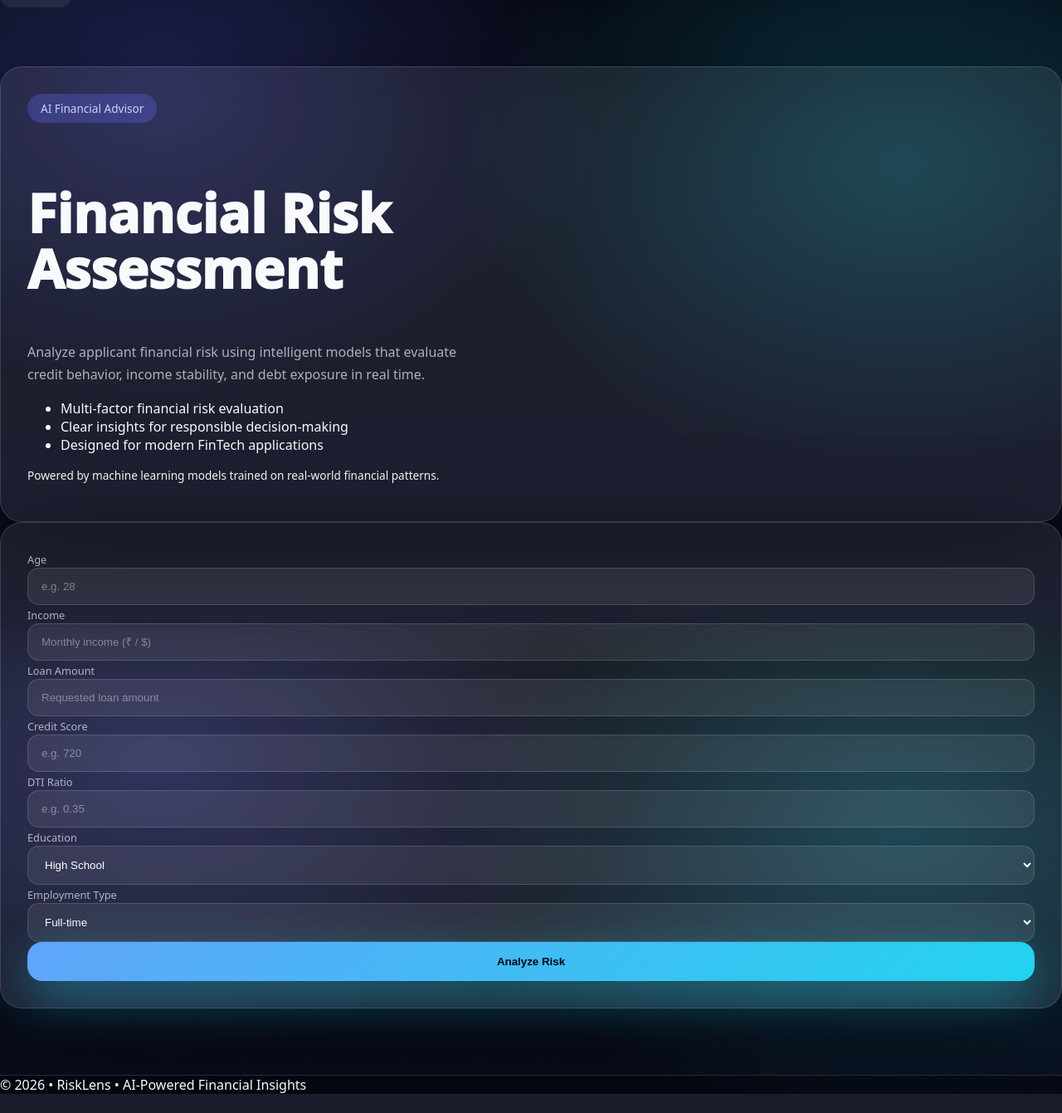
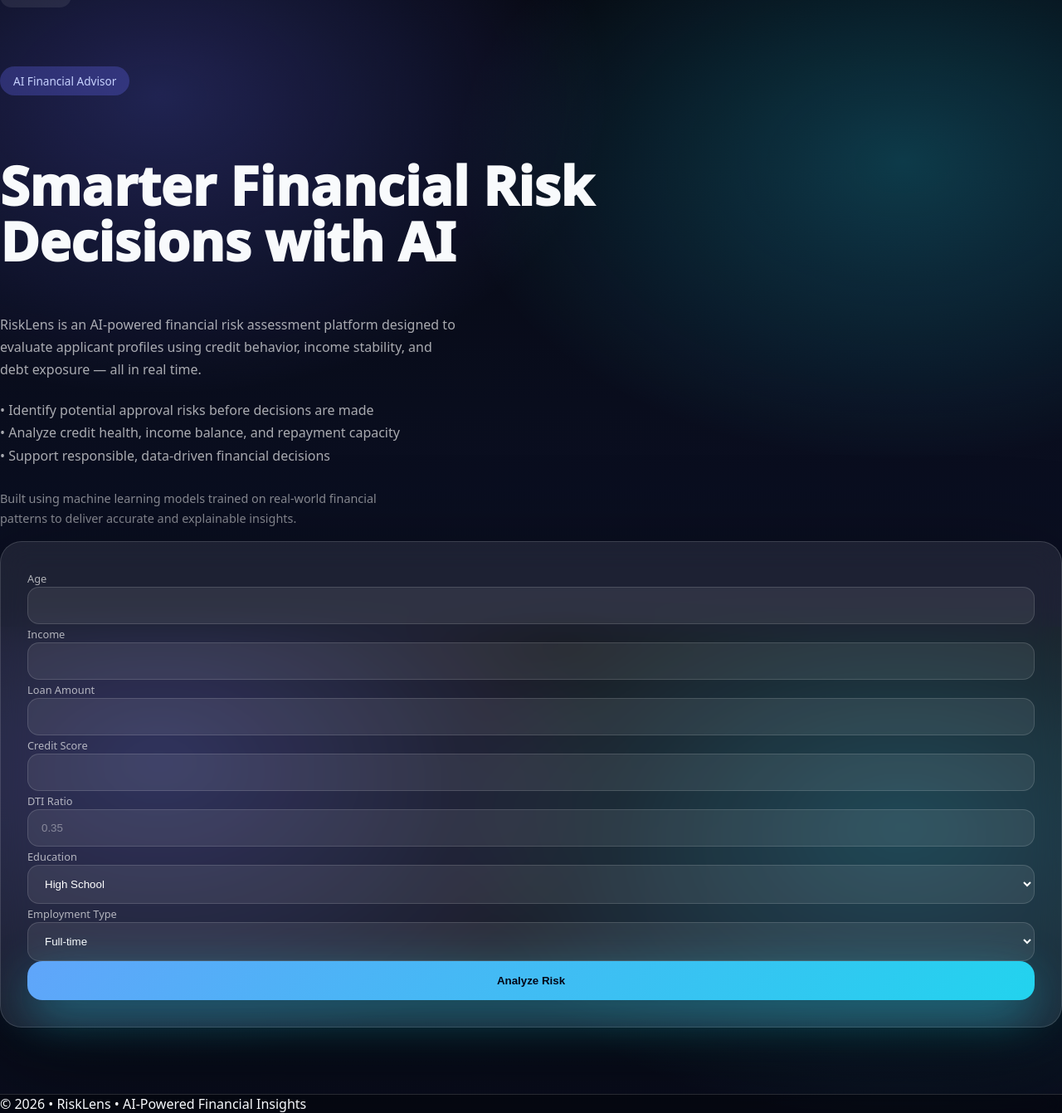
Before and after one commit to Haril2766/Loan-Default-ML, a Flask app: page / in a window 1280 px wide. Shown: the part 45-1386 px from the top of the page at 83% size. Before the commit the page ends 1363 px from the top, so only its background shows below. Run offline with Flask 3, Linux system fonts and the light colour scheme.

Commit message:
Update index.html

```diff
--- a/templates/index.html
+++ b/templates/index.html
@@ -4,98 +4,90 @@
 {% block content %}
 <section class="heroWrap">
   <div class="container">
+    <div class="row">
 
-    <!-- ROW -->
-    <div class="row g-5 align-items-stretch">
-
-      <!-- LEFT : HERO CARD -->
-      <div class="col-lg-6">
-        <div class="glassCard h-100">
-
-          <span class="pill">AI Financial Advisor</span>
+      <!-- LEFT : HERO CONTENT -->
+      <div class="heroCard">
+        <div class="pill">AI Financial Advisor</div>
 
         <h1 class="heroTitle">
-            Financial Risk<br>Assessment
+          Smarter Financial Risk<br>
+          Decisions with AI
         </h1>
 
         <p class="heroText">
-            Analyze applicant financial risk using intelligent models that evaluate
-            credit behavior, income stability, and debt exposure in real time.
+          RiskLens is an AI-powered financial risk assessment platform designed
+          to evaluate applicant profiles using credit behavior, income stability,
+          and debt exposure — all in real time.
         </p>
 
-          <ul class="text-soft mt-4">
-            <li>Multi-factor financial risk evaluation</li>
-            <li>Clear insights for responsible decision-making</li>
-            <li>Designed for modern FinTech applications</li>
-          </ul>
-
-          <p class="text-soft mt-4" style="font-size:.85rem">
-            Powered by machine learning models trained on real-world financial patterns.
+        <p class="heroText" style="margin-top:22px;">
+          • Identify potential approval risks before decisions are made<br>
+          • Analyze credit health, income balance, and repayment capacity<br>
+          • Support responsible, data-driven financial decisions
         </p>
 
-        </div>
+        <p class="heroText" style="margin-top:26px; font-size:.9rem; opacity:.8;">
+          Built using machine learning models trained on real-world financial patterns
+          to deliver accurate and explainable insights.
+        </p>
       </div>
 
-      <!-- RIGHT : FORM CARD -->
-      <div class="col-lg-6">
-        <div class="glassCard h-100">
+      <!-- RIGHT : FORM -->
+      <div class="glassCard">
+        <form action="/predict" method="POST">
 
-          <form action="/predict" method="POST">
-            <div class="row g-3">
+          <div class="row" style="grid-template-columns:1fr 1fr; gap:22px;">
 
-              <div class="col-md-6">
+            <div>
               <label class="form-label">Age</label>
-                <input type="number" name="Age" class="form-control" placeholder="e.g. 28" required>
+              <input class="form-control" name="Age" required>
             </div>
 
-              <div class="col-md-6">
+            <div>
               <label class="form-label">Income</label>
-                <input type="number" name="Income" class="form-control" placeholder="Monthly income (₹ / $)" required>
+              <input class="form-control" name="Income" required>
             </div>
 
-              <div class="col-md-6">
+            <div>
               <label class="form-label">Loan Amount</label>
-                <input type="number" name="LoanAmount" class="form-control" placeholder="Requested loan amount" required>
+              <input class="form-control" name="LoanAmount" required>
             </div>
 
-              <div class="col-md-6">
+            <div>
               <label class="form-label">Credit Score</label>
-                <input type="number" name="CreditScore" class="form-control" placeholder="e.g. 720" required>
+              <input class="form-control" name="CreditScore" required>
             </div>
 
-              <div class="col-md-6">
+            <div>
               <label class="form-label">DTI Ratio</label>
-                <input type="number" step="0.01" name="DTIRatio" class="form-control" placeholder="e.g. 0.35" required>
+              <input class="form-control" name="DTIRatio" placeholder="0.35" required>
             </div>
 
-              <div class="col-md-6">
+            <div>
               <label class="form-label">Education</label>
-                <select name="Education" class="form-select">
+              <select class="form-select" name="Education" required>
                 {% for e in education_options %}
                   <option value="{{ e }}">{{ e }}</option>
                 {% endfor %}
               </select>
             </div>
 
-              <div class="col-12">
+            <div>
               <label class="form-label">Employment Type</label>
-                <select name="EmploymentType" class="form-select">
-                  {% for emp in employment_options %}
-                  <option value="{{ emp }}">{{ emp }}</option>
+              <select class="form-select" name="EmploymentType" required>
+                {% for e in employment_options %}
+                  <option value="{{ e }}">{{ e }}</option>
                 {% endfor %}
               </select>
             </div>
 
-              <div class="col-12 mt-4">
-                <button type="submit" class="btnGlow w-100">
-                  Analyze Risk
-                </button>
+            <div style="display:flex; align-items:flex-end;">
+              <button class="btnGlow" style="width:100%;">Analyze Risk</button>
             </div>
 
           </div>
         </form>
-
-        </div>
       </div>
 
     </div>
```
Lines whose indentation alone changed are shown as unchanged.
